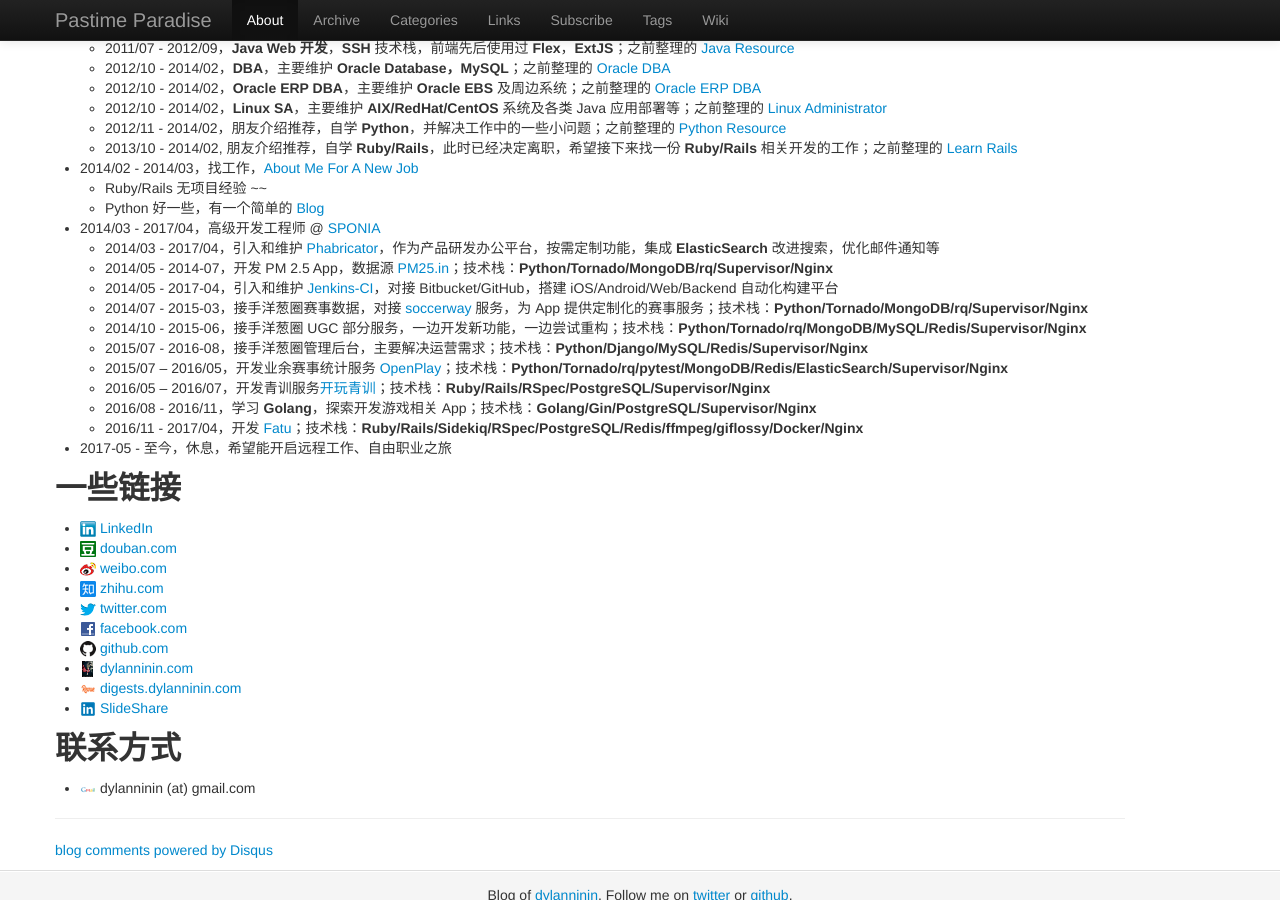
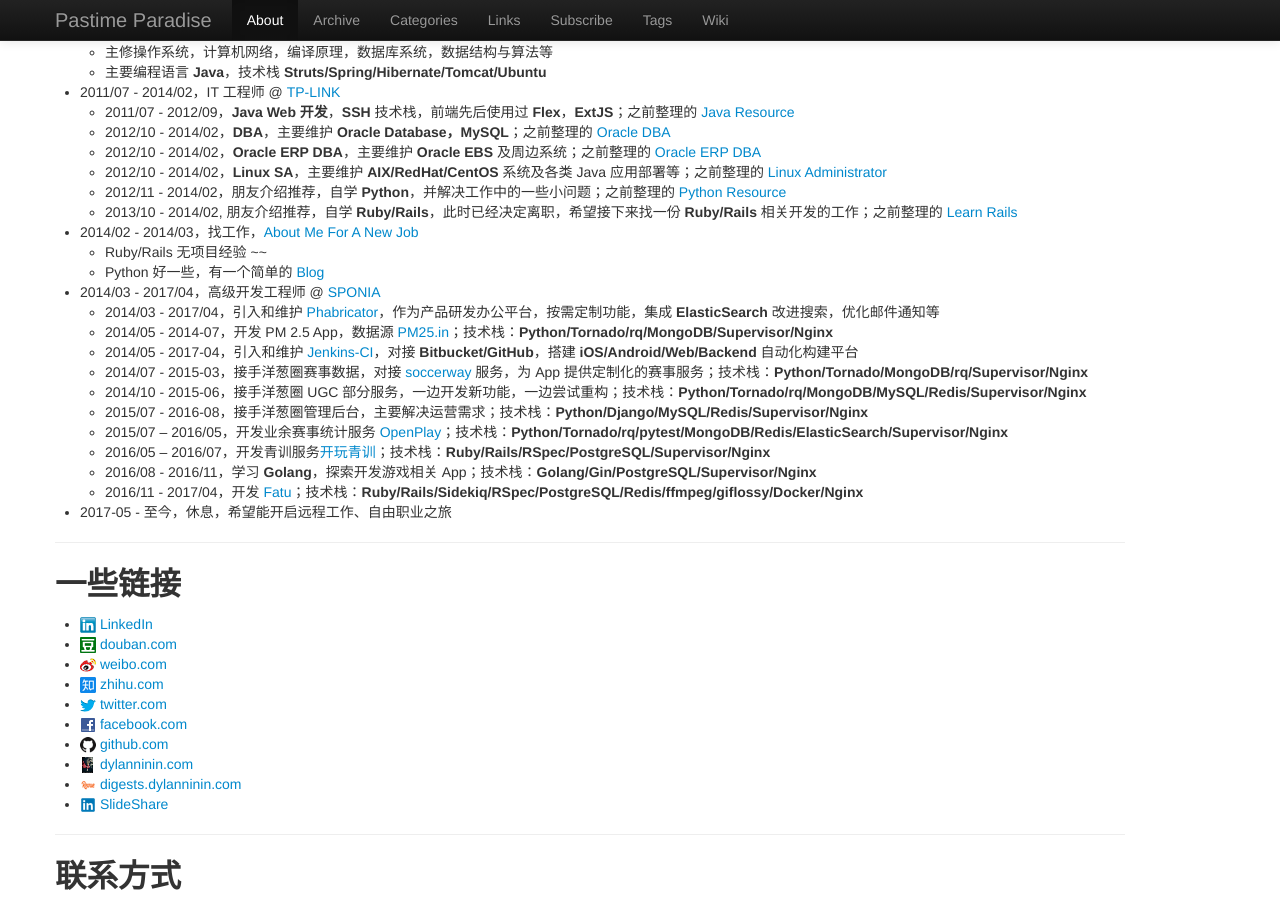
Before and after one commit to dylanninin/dylanninin.com, a Jekyll site: the page built from about.md, in a window 1280 px wide and 900 px high, scrolled down 653 px. Built offline with Jekyll 4.4.1, drawn with Linux system fonts in a browser that asks for light colours; comment, search, counter and statistics services are not loaded.

Commit message:
Update about

```diff
--- a/about.md
+++ b/about.md
@@ -12,6 +12,8 @@
 
 本博客托管在 GitHub Pages (具体见 [Free Blog with Github Pages](https://dylanninin.com/blog/2013/11/02/free_blogs.html))。虽然名之为博客，但是万年不更新，产出和坚持不足；偶尔会以 [issue](https://github.com/dylanninin/dylanninin.github.com/issues?utf8=%E2%9C%93&q=is%3Aissue) 的形式来记录日常、思考，欢迎大家阅读、点评、交流。
 
+<hr>
+
 ## 技能专长
 
 - 英    语：CET-6；听说读写良好；坚持背单词；坚持英文原文阅读
@@ -22,6 +24,8 @@
 - 架    构：3年 Tech Lead，负责业务、技术、架构方案；熟悉 Web 应用常见架构
 - 管    理：3年团队、项目管理经验；熟悉 Scrum、Agile 等敏捷方法与实践
 - 方    向：目前专注于 Web 应用开发，关注 Web 性能、架构与安全；对机器学习亦有兴趣
+
+<hr>
 
 ## 主要经历
 
@@ -39,9 +43,9 @@
   - Ruby/Rails 无项目经验 ~~
   - Python 好一些，有一个简单的 [Blog](https://github.com/dylanninin/blog)
 - 2014/03 - 2017/04，高级开发工程师 @ [SPONIA](https://sponia.com/)
-  - 2014/03 - 2017/04，引入和维护 [Phabricator](https://github.com/dylanninin/phabricator)，作为产品研发办公平台，按需定制功能，集成 **ElasticSearch** 改进搜索，优化邮件通知等
-  - 2014/05 - 2014-07，开发 PM 2.5 App，数据源 [PM25.in](http://www.pm25.in/)；技术栈：**Python/Tornado/MongoDB/rq/Supervisor/Nginx**
-  - 2014/05 - 2017-04，引入和维护 [Jenkins-CI](https://jenkins.io/index.html)，对接 Bitbucket/GitHub，搭建 iOS/Android/Web/Backend 自动化构建平台
+  - 2014/03 - 2017/04，引入和维护 [Phabricator](https://www.phacility.com/)，作为产品研发办公平台，按需定制功能，集成 **ElasticSearch** 改进搜索，优化邮件通知等
+  - 2014/05 - 2014-07，开发 PM 2.5 App，数据源 [PM25.in](http://www.pm25.in/)；技术栈：**Python/Tornado/rq/MongoDB/Supervisor/Nginx**
+  - 2014/05 - 2017-04，引入和维护 [Jenkins-CI](https://jenkins.io/index.html)，对接 **Bitbucket/GitHub**，搭建 **iOS/Android/Web/Backend** 自动化构建平台
   - 2014/07 - 2015-03，接手洋葱圈赛事数据，对接 [soccerway](http://www.soccerway.com/) 服务，为 App 提供定制化的赛事服务；技术栈：**Python/Tornado/MongoDB/rq/Supervisor/Nginx**
   - 2014/10 - 2015-06，接手洋葱圈 UGC 部分服务，一边开发新功能，一边尝试重构；技术栈：**Python/Tornado/rq/MongoDB/MySQL/Redis/Supervisor/Nginx**
   - 2015/07 - 2016-08，接手洋葱圈管理后台，主要解决运营需求；技术栈：**Python/Django/MySQL/Redis/Supervisor/Nginx**
@@ -50,6 +54,8 @@
   - 2016/08 - 2016/11，学习 **Golang**，探索开发游戏相关 App；技术栈：**Golang/Gin/PostgreSQL/Supervisor/Nginx**
   - 2016/11 - 2017/04，开发 [Fatu](https://fatu.me)；技术栈：**Ruby/Rails/Sidekiq/RSpec/PostgreSQL/Redis/ffmpeg/giflossy/Docker/Nginx**
 - 2017-05 - 至今，休息，希望能开启远程工作、自由职业之旅
+
+<hr>
 
 ## 一些链接
 
@@ -64,6 +70,8 @@
 - ![newsletter](http://dylanninin.com/assets/images/me/revue.png) [digests.dylanninin.com](https://digests.dylanninin.com)
 - ![slideshare](http://dylanninin.com/assets/images/me/slideshare.png) [SlideShare](https://www.slideshare.net/DylannininGogh/presentations)
 
+<hr>
+
 ## 联系方式
 
 - ![gmail](http://dylanninin.com/assets/images/me/gmail.png) dylanninin (at) gmail.com
```
